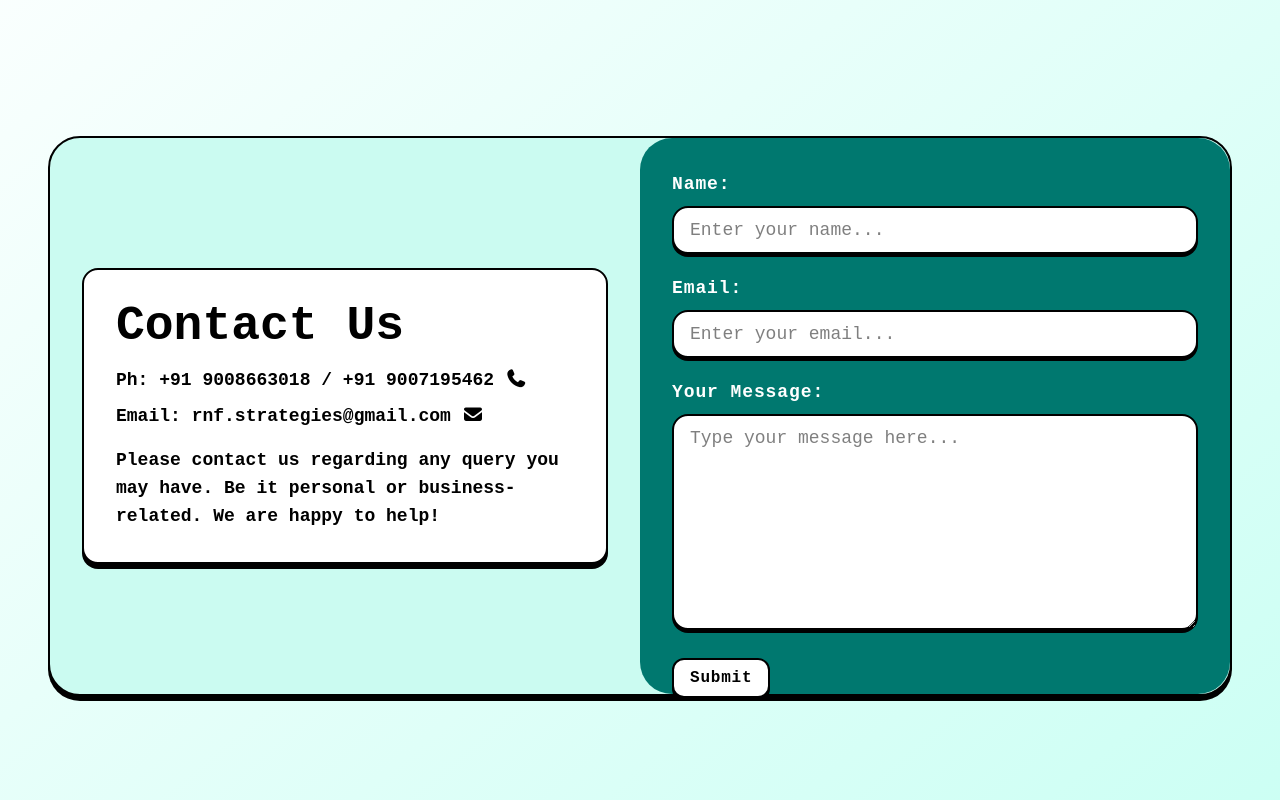
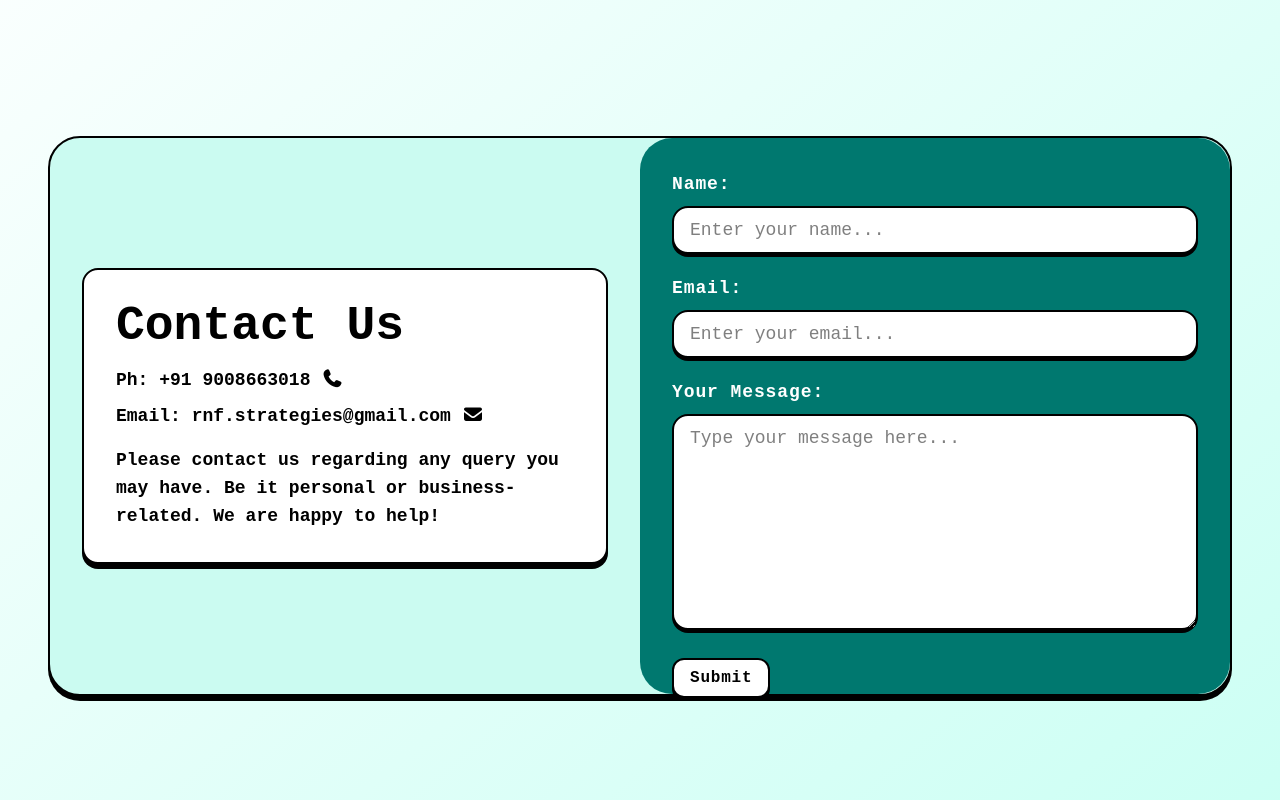
Before and after one commit to Raccoon-n-Fox-Strategies/website, a website: page public/index.html in a window 1280 px wide. Shown: the part 3200-4000 px from the top of the page. Drawn offline with Linux system fonts and the light colour scheme; a web font is replaced by a local one.

Commit message:
removed one ph number

```diff
--- a/public/index.html
+++ b/public/index.html
@@ -140,7 +140,7 @@
         <div id="contact-container-left" class="sm:w-1/2 h-full p-5 sm:p-8 flex flex-col justify-center">
           <div id="contact-container-left-text" class="sha-lg rounded-2xl p-5 sm:p-8 bg-white">
             <p class="text-[1.5rem] text-center sm:text-left sm:text-5xl font-bold mb-4">Contact Us</p>
-            <p class="text-[0.8rem] sm:text-lg font-semibold mb-2">Ph: <a href="tel:+919008663018" class="contact-link duration-150">+91 9008663018</a> / <a href="tel:+919007195462" class="contact-link duration-150">+91 9007195462</a> <i class="fa-solid fa-phone"></i></p>
+            <p class="text-[0.8rem] sm:text-lg font-semibold mb-2">Ph: <a href="tel:+919008663018" class="contact-link duration-150">+91 9008663018</a> <i class="fa-solid fa-phone"></i></p>
             <p class="text-[0.8rem] sm:text-lg font-semibold mb-4">Email: <a href="mailto:rnf.strategies@gmail.com" class="contact-link duration-150">rnf.strategies@gmail.com</a> <i class="fa-solid fa-envelope"></i></p>
             <p class="text-[0.8rem] sm:text-lg font-semibold">Please contact us regarding any query you may have. Be it personal or business-related. We are happy to help!</p>
           </div>
```
